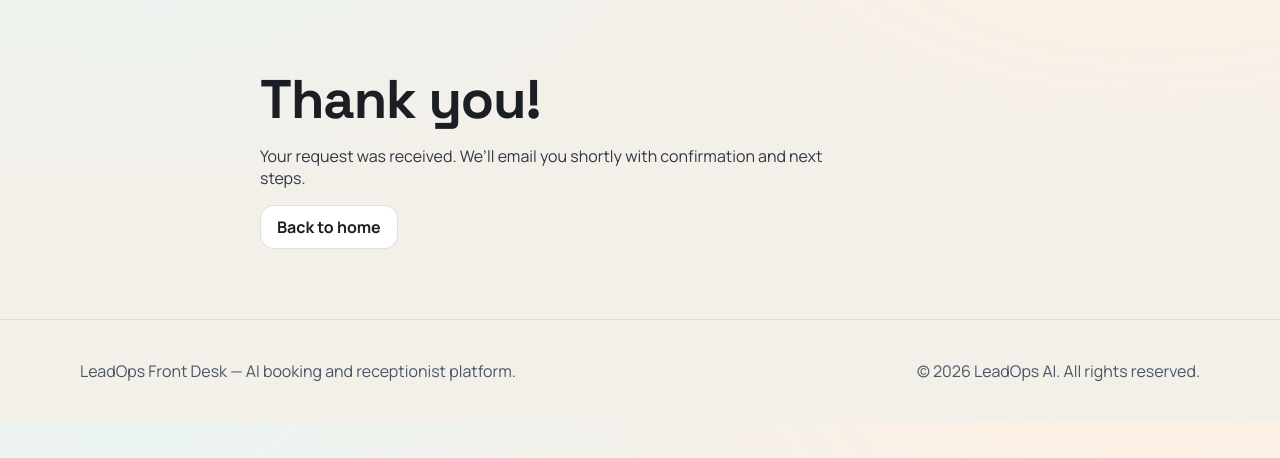
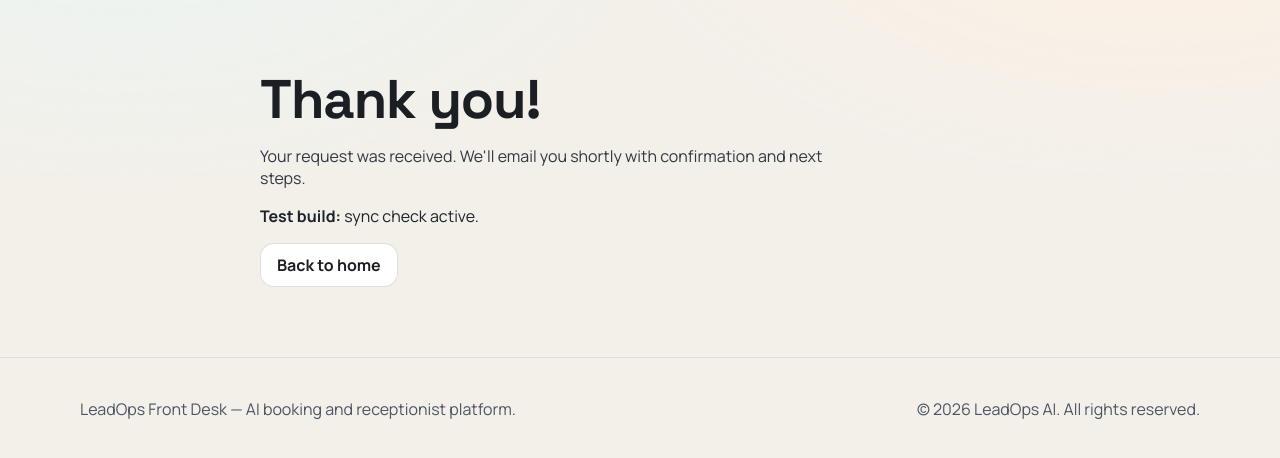
Before and after one commit to DanielLexicon/leadops_frontdesk, a Flask app: page /book/success in a window 1280 px wide. Shown: the part 73-531 px from the top of the page. Run offline with Flask 3, Linux system fonts and the light colour scheme.

Commit message:
Test deploy: booking success marker

```diff
--- a/app/templates/booking_success.html
+++ b/app/templates/booking_success.html
@@ -4,7 +4,8 @@
 <section class="section">
   <div class="container" style="max-width:760px;">
     <h1>Thank you!</h1>
-    <p class="lead">Your request was received. We’ll email you shortly with confirmation and next steps.</p>
+    <p class="lead">Your request was received. We'll email you shortly with confirmation and next steps.</p>
+    <p><strong>Test build:</strong> sync check active.</p>
     <a class="btn btn-secondary" href="/">Back to home</a>
   </div>
 </section>
```
